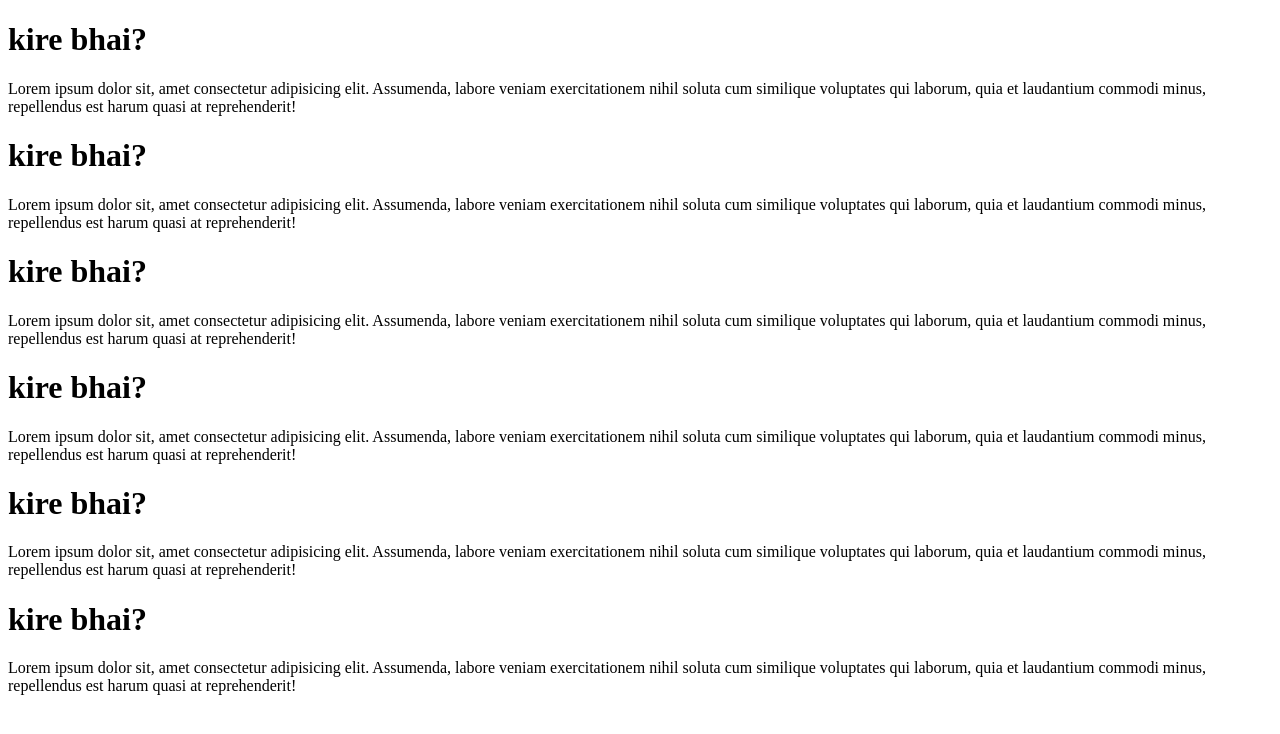
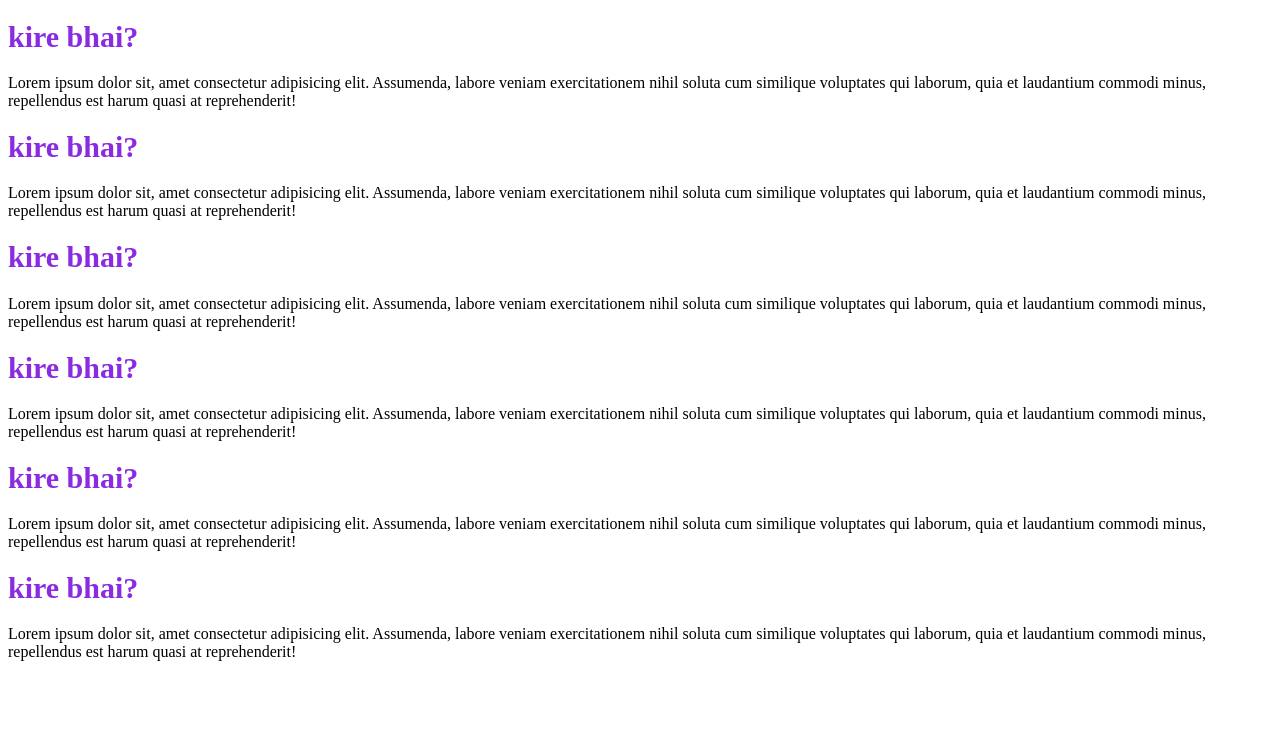
Before and after one commit to bishalmustafi700/My-First-Git-Repo, a plain HTML site: page indes.html in a window 1280 px wide. Drawn offline with Linux system fonts and the light colour scheme.

Commit message:
hi there!

```diff
--- a/indes.html
+++ b/indes.html
@@ -4,6 +4,7 @@
     <meta charset="UTF-8">
     <meta name="viewport" content="width=device-width, initial-scale=1.0">
     <title>My first repo</title>
+    <link rel="stylesheet" href="./styles.css">
 </head>
 <body>
     <h1>kire bhai?</h1>
--- /dev/null
+++ b/styles.css
@@ -0,0 +1,5 @@
+h1{
+    color: blueviolet;
+    font-weight: 700;
+    font-size: 30px;
+}
```
